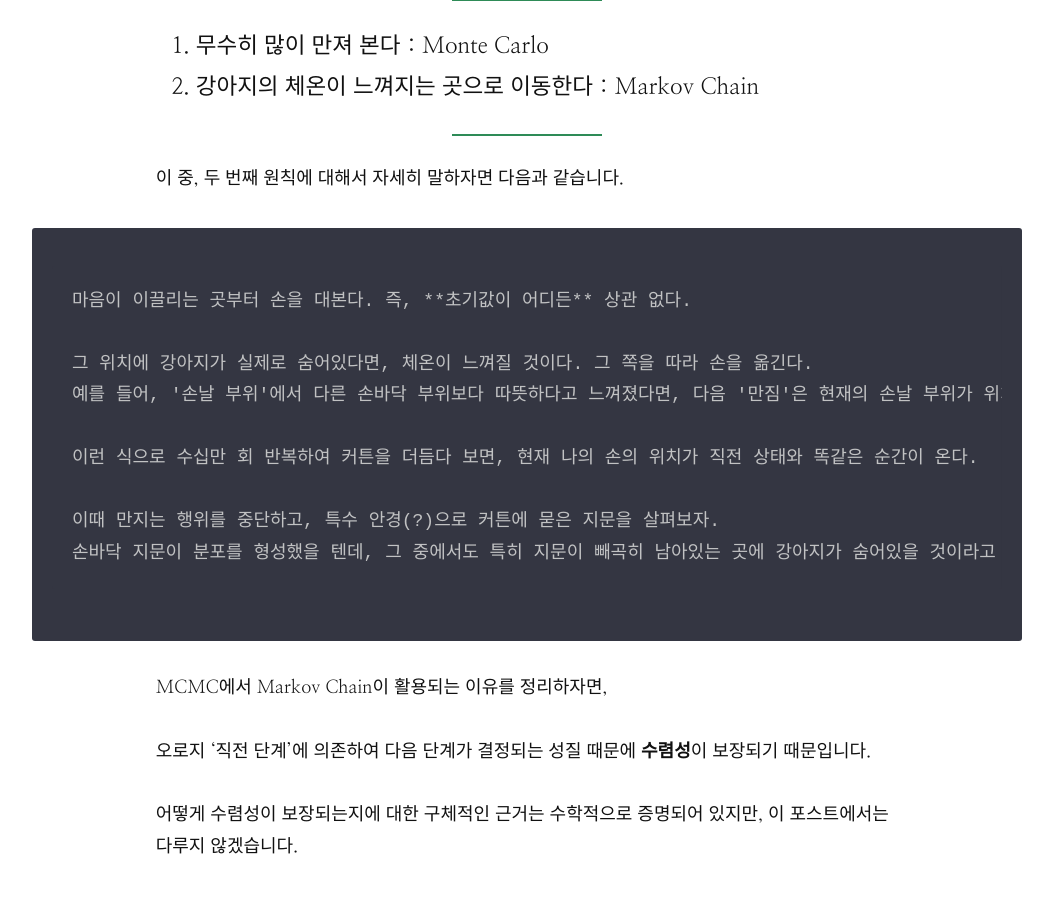
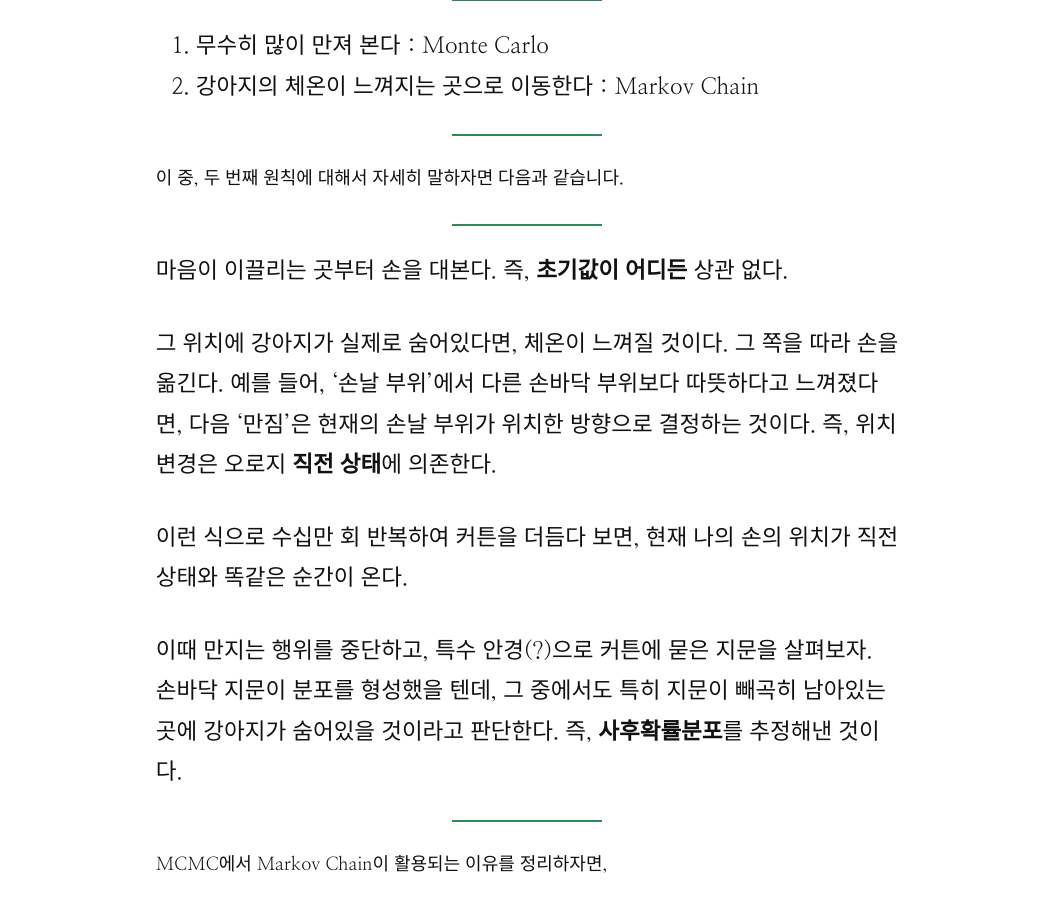
Before and after one commit to Pandaspedia/citizenblog, a Jekyll site: the page built from _posts/2018-02-07-Markov-Chain-in-MCMC.md, in a window 1280 px wide and 900 px high, scrolled down 1281 px. Shown: the whole window, without its empty margins (113-1166 px from the left). Built offline with Jekyll 4.4.1, drawn with Linux system fonts in a browser that asks for light colours; nearby versions of some CDN libraries; some web fonts are replaced.

````diff
--- a/_posts/2018-02-07-Markov-Chain-in-MCMC.md
+++ b/_posts/2018-02-07-Markov-Chain-in-MCMC.md
@@ -33,17 +33,15 @@ MCMC 샘플링의 목적은 최종적으로 '마치 목표 사후분포로부터
 
 이 중, 두 번째 원칙에 대해서 자세히 말하자면 다음과 같습니다.
 
-```
-마음이 이끌리는 곳부터 손을 대본다. 즉, **초기값이 어디든** 상관 없다.
-
-그 위치에 강아지가 실제로 숨어있다면, 체온이 느껴질 것이다. 그 쪽을 따라 손을 옮긴다.
-예를 들어, '손날 부위'에서 다른 손바닥 부위보다 따뜻하다고 느껴졌다면, 다음 '만짐'은 현재의 손날 부위가 위치한 방향으로 결정하는 것이다. 즉, 위치 변경은 오로지 **직전 상태**에 의존한다.
-
-이런 식으로 수십만 회 반복하여 커튼을 더듬다 보면, 현재 나의 손의 위치가 직전 상태와 똑같은 순간이 온다.
-
-이때 만지는 행위를 중단하고, 특수 안경(?)으로 커튼에 묻은 지문을 살펴보자.
-손바닥 지문이 분포를 형성했을 텐데, 그 중에서도 특히 지문이 빼곡히 남아있는 곳에 강아지가 숨어있을 것이라고 판단한다. 즉, **사후확률분포**를 추정해낸 것이다.
-```
+> 마음이 이끌리는 곳부터 손을 대본다. 즉, **초기값이 어디든** 상관 없다.
+>
+> 그 위치에 강아지가 실제로 숨어있다면, 체온이 느껴질 것이다. 그 쪽을 따라 손을 옮긴다.
+> 예를 들어, '손날 부위'에서 다른 손바닥 부위보다 따뜻하다고 느껴졌다면, 다음 '만짐'은 현재의 손날 부위가 위치한 방향으로 결정하는 것이다. 즉, 위치 변경은 오로지 **직전 상태**에 의존한다.
+>
+> 이런 식으로 수십만 회 반복하여 커튼을 더듬다 보면, 현재 나의 손의 위치가 직전 상태와 똑같은 순간이 온다.
+>
+> 이때 만지는 행위를 중단하고, 특수 안경(?)으로 커튼에 묻은 지문을 살펴보자.
+> 손바닥 지문이 분포를 형성했을 텐데, 그 중에서도 특히 지문이 빼곡히 남아있는 곳에 강아지가 숨어있을 것이라고 판단한다. 즉, **사후확률분포**를 추정해낸 것이다.
 
 
 
````
